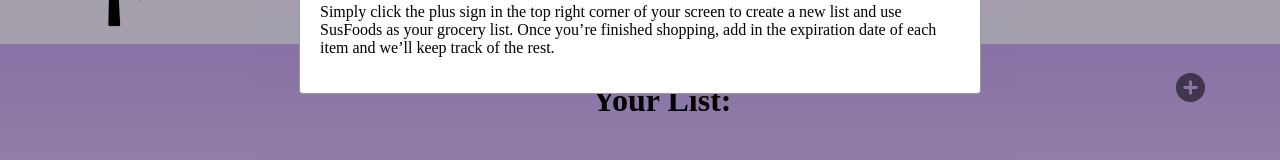
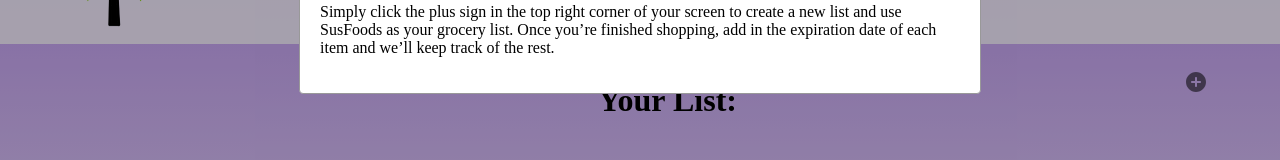
Before and after one commit to Ayon-Bhowmick/HackHolyoke, a React (Create React App) app in the folder sustainability/: page / in a window 1280 px wide. Shown: the part 188-348 px from the top of the page. Built offline with nearby package versions, Linux system fonts and the light colour scheme.

Commit message:
Fixed top text moving rmvd txt large

```diff
--- a/sustainability/src/components/MainList/MainList.jsx
+++ b/sustainability/src/components/MainList/MainList.jsx
@@ -81,7 +81,7 @@
                 aria-haspopup="true"
                 aria-expanded={open ? 'true' : undefined}
                 onClick={handleClick}>
-                    <AddCircleRoundedIcon fontSize="large"/>
+                    <AddCircleRoundedIcon/>
                 </IconButton>
                <Menu
                 id="basic-menu"
```
